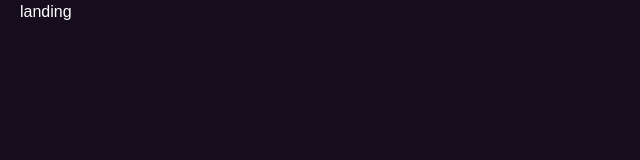
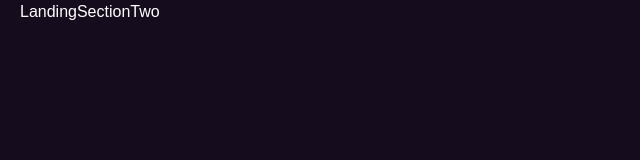
Before and after one commit to ggomaeng/persecond, a React (Create React App) app in the folder web/: page / in a window 1280 px wide. Shown: the top 160 px of the page, without its empty margins (0-640 px from the left). Built offline with nearby package versions, Linux system fonts and the light colour scheme.

Commit message:
landing section 2 initial commit

```diff
--- /dev/null
+++ b/web/src/pages/Landing/LandingSectionTwo.js
@@ -0,0 +1,5 @@
+import React from "react";
+
+export default function LandingSectionTwo() {
+  return <div>LandingSectionTwo</div>;
+}
--- a/web/src/pages/Landing/index.js
+++ b/web/src/pages/Landing/index.js
@@ -1,5 +1,10 @@
 import React from "react";
+import LandingSectionTwo from "./LandingSectionTwo";
 
 export default function Landing() {
-  return <div className="text-white padded-horizontal">landing</div>;
+  return (
+    <div className="text-white padded-horizontal">
+      <LandingSectionTwo />
+    </div>
+  );
 }
```
